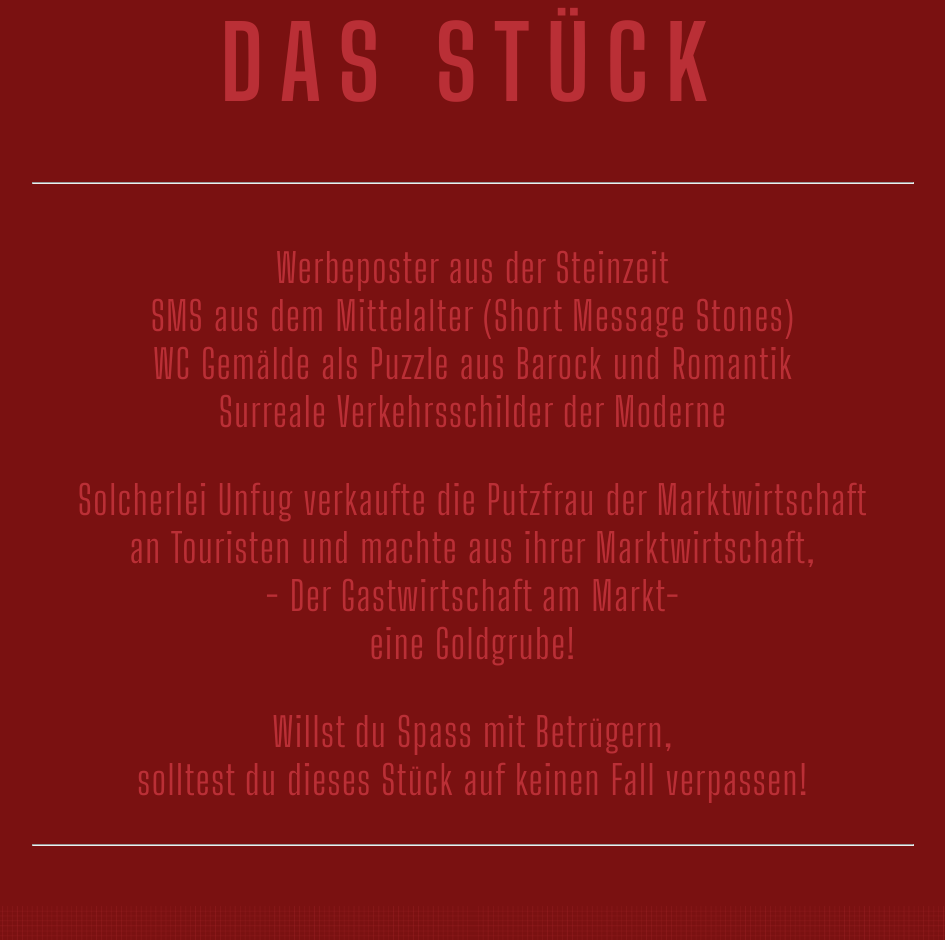
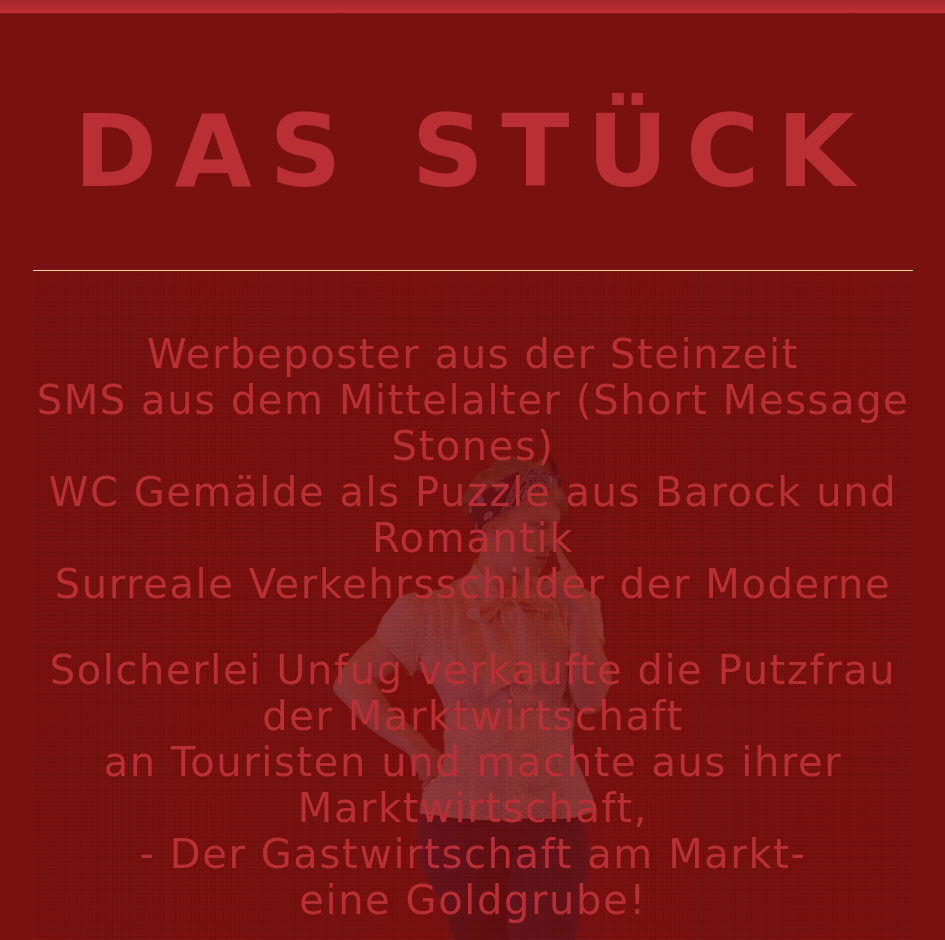
Before and after one commit to DariHernandez/powerpointpoesie, a plain HTML site: page putzfrau.html in a window 1280 px wide. Shown: the part 999-1939 px from the top of the page, without its empty margins (167-1112 px from the left). Drawn offline with Linux system fonts and the light colour scheme.

Commit message:
client changes part 1

```diff
--- a/css/_base.sass
+++ b/css/_base.sass
@@ -46,11 +46,11 @@ a
     &:hover
         color: $color_c
 
-p, h1, h2, h3, h4, h5, h6
-    transform: scaleX(1.2)
+// p, h1, h2, h3, h4, h5, h6
+//     transform: scaleX(1.2)
 
-    @media screen and (max-width: 1300px)
-        transform: scaleX(1)
+//     @media screen and (max-width: 1300px)
+//         transform: scaleX(1)
 
 .regular-width
     width: 1100px
@@ -103,3 +103,10 @@ p, h1, h2, h3, h4, h5, h6
     &.dark
         background-image: url("../imgs/grid-dark.png")
         background-size: 100%
+
+    &.grey
+        background-image: url("../imgs/grid-grey.png")
+
+    &.text
+        background-size: 15%
+        opacity: 0.5
--- a/css/home/_banner.sass
+++ b/css/home/_banner.sass
@@ -18,6 +18,7 @@
         h2
             letter-spacing: 0.8rem
             margin-top: 0
+            font-weight: 900
 
     p
         font-size: 30px
@@ -25,7 +26,7 @@
         display: inline-block
 
         &.small
-            font-size: 12px
+            font-size: 15px
             opacity: 0.8
             line-height: 30px
             letter-spacing: 0rem
--- a/css/home/_contact.sass
+++ b/css/home/_contact.sass
@@ -50,6 +50,11 @@
             margin-top: 20px
             transition-duration: 0.5s
             width: 25%
+            font-family: "Big Shoulders Display", cursive
+            font-size: 26px
+            font-weight: 400
+            letter-spacing: 1px
+
 
             p
                 transform: scaleX(1)
--- a/css/home/_impressum.sass
+++ b/css/home/_impressum.sass
@@ -1,7 +1,7 @@
 .impressum
 
     margin-top: 80px
-    margin-bottom: 100px
+    margin-bottom: 50px
 
     p
         font-size: 22px
--- a/css/subpages/_contact-mir.sass
+++ b/css/subpages/_contact-mir.sass
@@ -1,7 +1,7 @@
 .contact-cards
     display: grid
     grid-template-columns: repeat(3, 1fr)
-    margin-bottom: 50px
+    margin-bottom: 30px
 
     .card
         transform: scaleX(1)
--- a/css/subpages/_das-stuck.sass
+++ b/css/subpages/_das-stuck.sass
@@ -8,7 +8,35 @@
         margin-bottom: 60px
         width: 80%
 
+    .text-wrapper
+        width: 80%
+        margin: 0 auto
+        padding-top: 20px
+        padding-bottom: 20px
+        border: 1px solid $color_c
+        border-right: none
+        border-left: none
+        position: relative
+
+        p
+            &:first-child
+                margin-top: 0
+
+            &:last-child
+                margin-bottom: 0
+
+        .bg-img
+            position: absolute
+            width: auto
+            height: 80%
+            bottom: 0
+            left: 50%
+            transform: translateX(-50%)
+            opacity: 0.2
+
+
     p
+        width: 100%
         transform: scaleX(1)
         letter-spacing: 0.1rem
         font-size: 40px
--- a/putzfrau.html
+++ b/putzfrau.html
@@ -8,7 +8,7 @@
     <link rel="icon" type="image/x-icon" href="./imgs/favicon.png">
     <link rel="preconnect" href="https://fonts.googleapis.com">
     <link rel="preconnect" href="https://fonts.gstatic.com" crossorigin>
-    <link href="https://fonts.googleapis.com/css2?family=Big+Shoulders+Display:wght@400;700&display=swap" rel="stylesheet">
+    <link href="https://fonts.googleapis.com/css2?family=Open+Sans:ital,wght@0,400;0,700;0,800;1,400&display=swap" rel="stylesheet">
     <title>Putzfrau - Powerpoint Poesie</title>
 </head>
 <body>
@@ -41,7 +41,8 @@
 
         <section class="das-stuck regular-width">
             <h2>DAS STÜCK</h2>
-            <hr>
+            <div class="text-wrapper grid-bg grey">
+                <img src="imgs/girl.png" alt="gril image" class="bg-img">
                 <p>
                     Werbeposter aus der Steinzeit
                     <br>
@@ -66,14 +67,14 @@
                     <br>
                     solltest du dieses Stück auf keinen Fall verpassen!
                 </p>
-            <hr>
+            </div>
         </section>
 
         <section class="video-grid spiel regular-width">
 
             <div class="grid-bg decorator"></div>
 
-            <div class="title-wrapper">
+            <div class="title-wrapper grid-bg grey">
                 <h2>
                     SPIEL. SPASS. KEKSE.
                 </h2>
```
Also changed, not shown: absind.html (+6 -6 lines), index.html (+4 -7 lines), mir.html (+4 -3 lines), css/styles.css, imgs/girl.png (added), imgs/grid-grey.png (added), imgs/photo.png. Lines whose indentation alone changed are shown as unchanged.
